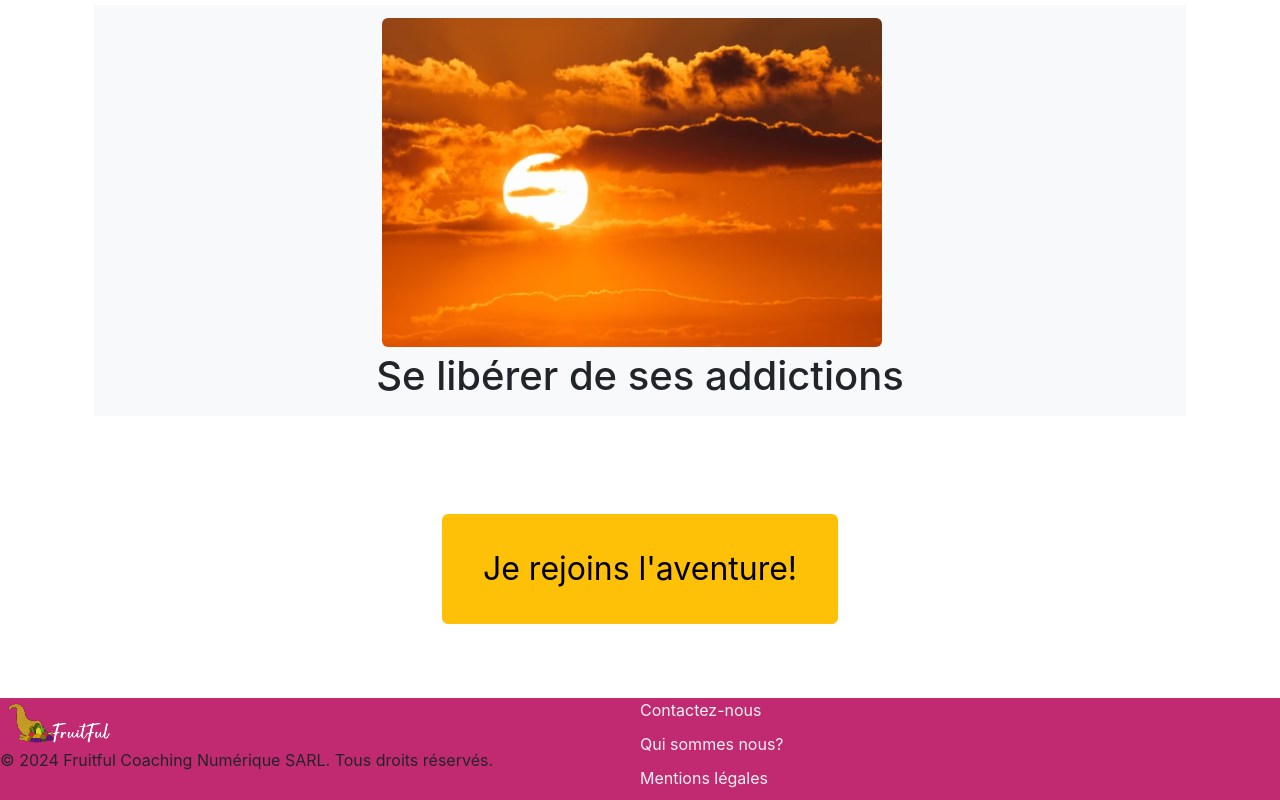
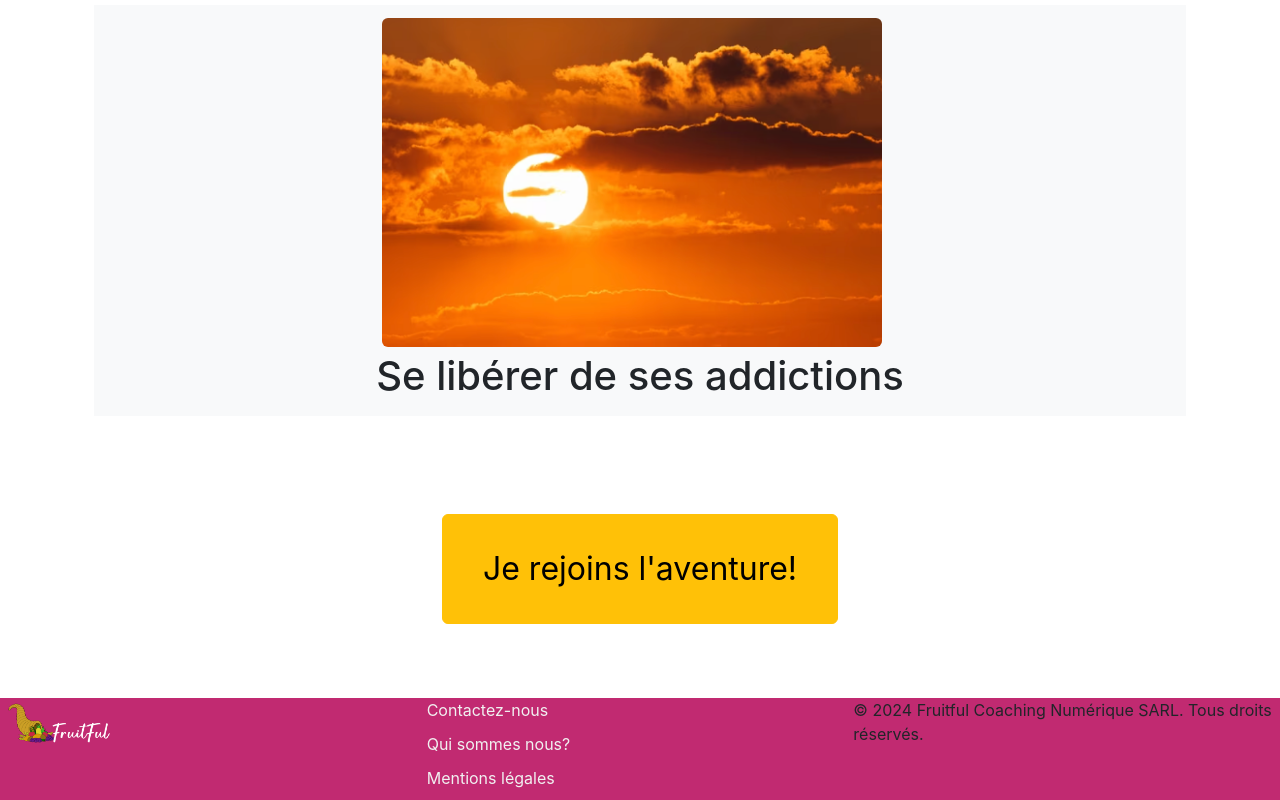
Before and after one commit to RomainVReco/fruitful-app, a React (Create React App) app: page / in a window 1280 px wide. Shown: the part 1922-2722 px from the top of the page. Built offline with nearby package versions, Linux system fonts and the light colour scheme.

Commit message:
Repartition footer homogene 3 colonnes

```diff
--- a/src/App.css
+++ b/src/App.css
@@ -105,8 +105,14 @@ body {
   flex: 1; /* Fait en sorte que la colonne prenne l'espace disponible */
 }
 
+.center-column {
+  flex: 1; /* Fait en sorte que la colonne prenne l'espace disponible */
+}
+
 .right-column {
   flex: 1; /* Fait en sorte que la colonne prenne l'espace disponible */
+  display: flex;
+  justify-content: flex-end; /* Aligner le contenu à droite */
 }
 
 .image-footer {
--- a/src/components/Footer.js
+++ b/src/components/Footer.js
@@ -9,22 +9,24 @@ function Footer() {
   return (
 
     <footer className="footerBottom">
-      <div className="footer-container" >
-      <div className="left-column">
+      <div className="footer-container">
+        <div className="left-column">
           <div>
             <Link className="" to='/'>
               <img src={logoComplet} alt="logo fruitful" className="image-footer" />
             </Link>
           </div>
-          <div>
-            <p>&copy; {new Date().getFullYear()} Fruitful Coaching Numérique SARL. Tous droits réservés.</p>
-          </div>
         </div>
-        <div className="right-column">
+        <div className="center-column">
           <div className="vertical-footer-links">
             <Link className='lien' to="/contactezNous">Contactez-nous</Link>
             <Link className='lien' to="/PageQuiSommesNous">Qui sommes nous?</Link>
             <Link className='lien' to="/PageMentionsLegales">Mentions légales</Link>
+          </div>
+        </div>
+        <div className="right-column">
+          <div>
+            <p>&copy; {new Date().getFullYear()} Fruitful Coaching Numérique SARL. Tous droits réservés.</p>
           </div>
         </div>
       </div>
```
